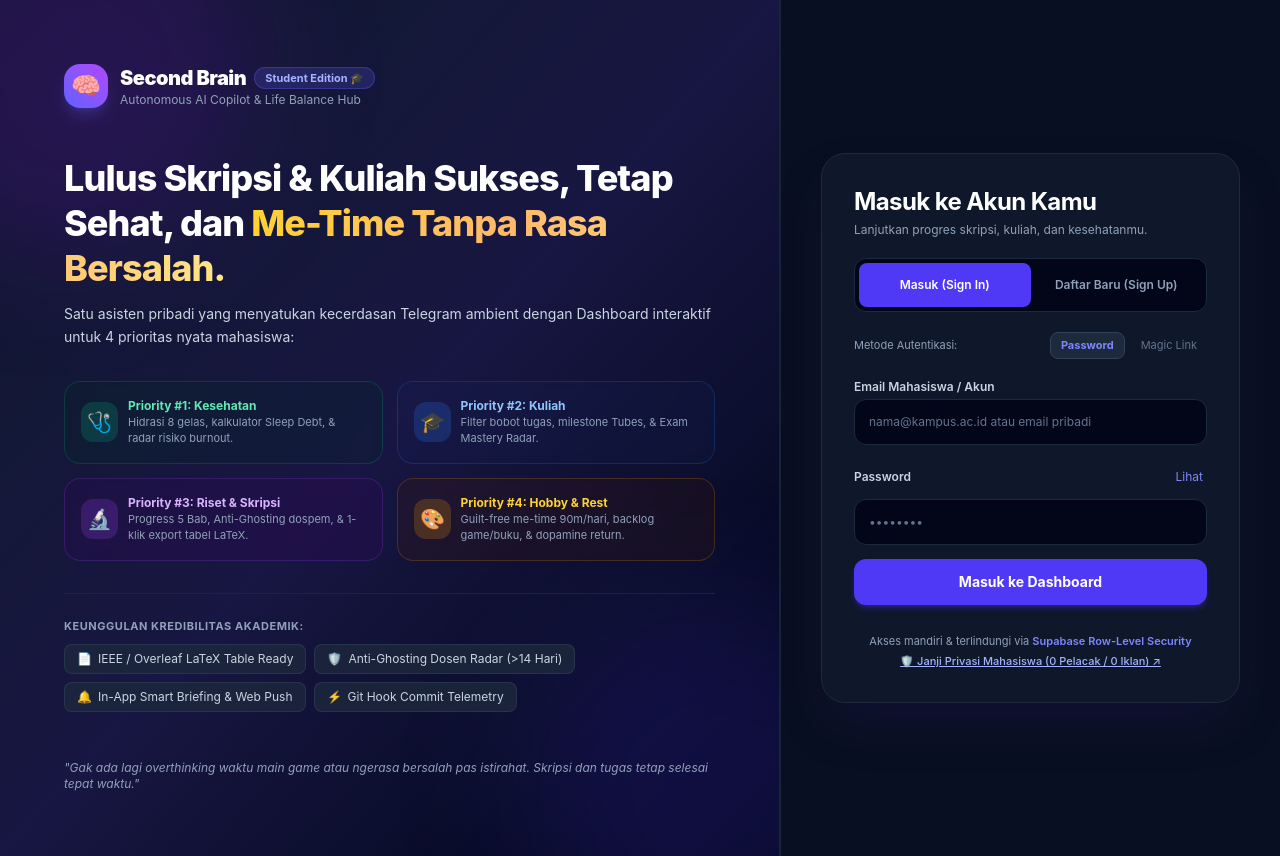
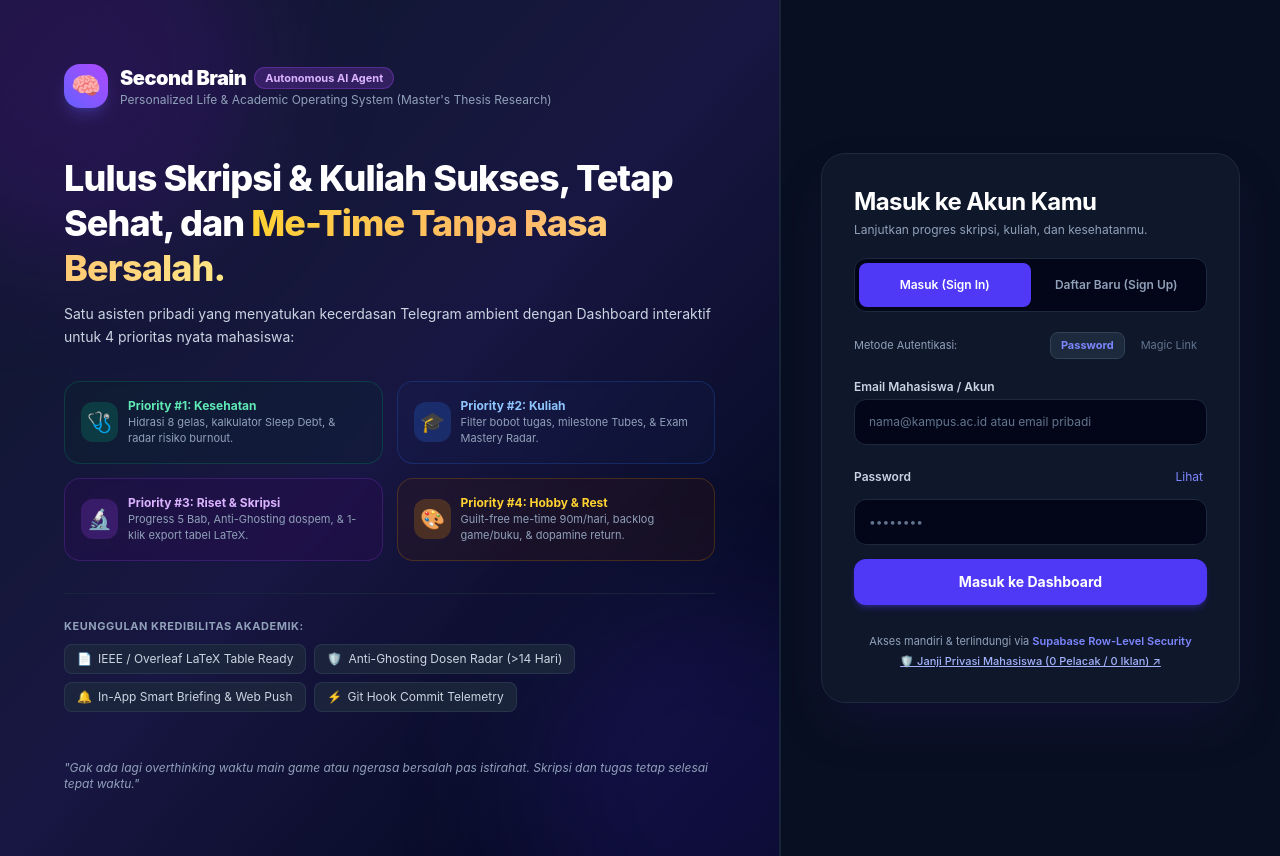
Before and after one commit to fransalwan/second-brain-agent, a Vue app in the folder apps/dashboard/: page /login in a window 1280 px wide. Built offline with nearby package versions, Linux system fonts and the light colour scheme; no server answers.

Commit message:
feat(branding): update app title, metadata, and OpenGraph thumbnail to Autonomous AI Productivity Agent

```diff
--- a/apps/dashboard/index.html
+++ b/apps/dashboard/index.html
@@ -7,11 +7,27 @@
     <link rel="manifest" href="/manifest.json" />
     <meta name="viewport" content="width=device-width, initial-scale=1.0, maximum-scale=1.0, user-scalable=no" />
     <meta name="theme-color" content="#4f46e5" />
-    <meta name="description" content="Second Brain (Student Edition) - Autonomous Life & Study Balance Hub untuk Mahasiswa" />
+    <meta name="description" content="Second Brain: Autonomous AI Productivity Agent - Personalized Life & Academic Operating System (Master's Thesis Research)" />
     <meta name="apple-mobile-web-app-capable" content="yes" />
     <meta name="apple-mobile-web-app-status-bar-style" content="black-translucent" />
-    <meta name="apple-mobile-web-app-title" content="SecondBrain" />
-    <title>Second Brain (Student Edition) 🎓</title>
+    <meta name="apple-mobile-web-app-title" content="Second Brain" />
+    <title>Second Brain: Autonomous AI Productivity Agent 🎓</title>
+
+    <!-- Open Graph / Facebook / LinkedIn / WhatsApp Thumbnail -->
+    <meta property="og:type" content="website" />
+    <meta property="og:url" content="https://second-brain-agent.netlify.app/" />
+    <meta property="og:title" content="Second Brain: Autonomous AI Productivity Agent 🎓" />
+    <meta property="og:description" content="Personalized Life & Academic Operating System (Master's Thesis Research) - Autonomous AI Agent with Hybrid RAG (pgvector), Concurrent Go Telemetry Engine, and Life-Study Balance Hub." />
+    <meta property="og:image" content="/og-image.png" />
+    <meta property="og:image:width" content="1200" />
+    <meta property="og:image:height" content="630" />
+
+    <!-- Twitter Summary Card -->
+    <meta name="twitter:card" content="summary_large_image" />
+    <meta name="twitter:url" content="https://second-brain-agent.netlify.app/" />
+    <meta name="twitter:title" content="Second Brain: Autonomous AI Productivity Agent 🎓" />
+    <meta name="twitter:description" content="Personalized Life & Academic Operating System (Master's Thesis Research) - Autonomous AI Agent with Hybrid RAG (pgvector) & Concurrent Go Worker." />
+    <meta name="twitter:image" content="/og-image.png" />
   </head>
   <body>
     <div id="app"></div>
--- a/apps/dashboard/src/components/PrivacyModal.vue
+++ b/apps/dashboard/src/components/PrivacyModal.vue
@@ -63,7 +63,7 @@ async function handleExportData() {
     } catch {}
 
     const backupPayload = {
-      app: 'Second Brain (Student Edition)',
+      app: 'Second Brain: Autonomous AI Productivity Agent',
       version: '2.2.0',
       exportedAt: new Date().toISOString(),
       account: {
--- a/apps/dashboard/src/views/HomeView.vue
+++ b/apps/dashboard/src/views/HomeView.vue
@@ -806,7 +806,7 @@ onMounted(() => {
           <div>
             <div class="flex items-center gap-2">
               <h1 class="text-base font-bold tracking-tight text-gray-900 sm:text-lg">Second Brain</h1>
-              <span class="rounded-full bg-gray-100 px-2 py-0.5 text-[11px] font-medium text-gray-600">Dashboard</span>
+              <span class="rounded-full bg-purple-100 border border-purple-200 px-2 py-0.5 text-[10px] font-bold text-purple-700">Autonomous AI Agent</span>
             </div>
             <p class="text-xs text-gray-500 flex items-center gap-1.5 mt-0.5">
               <span v-if="profile?.full_name" class="font-semibold text-gray-800">{{ profile.full_name }}</span>
--- a/apps/dashboard/src/views/LoginView.vue
+++ b/apps/dashboard/src/views/LoginView.vue
@@ -206,11 +206,11 @@ async function handleRegister() {
           <div>
             <div class="flex items-center gap-2">
               <span class="text-xl font-black tracking-tight text-white">Second Brain</span>
-              <span class="rounded-full bg-indigo-500/20 px-2.5 py-0.5 text-[11px] font-bold text-indigo-300 border border-indigo-500/30">
-                Student Edition 🎓
+              <span class="rounded-full bg-purple-500/20 px-2.5 py-0.5 text-[11px] font-bold text-purple-300 border border-purple-500/30">
+                Autonomous AI Agent
               </span>
             </div>
-            <p class="text-xs text-slate-400">Autonomous AI Copilot &amp; Life Balance Hub</p>
+            <p class="text-xs text-slate-400">Personalized Life &amp; Academic Operating System (Master's Thesis Research)</p>
           </div>
         </div>
 
@@ -312,11 +312,11 @@ async function handleRegister() {
           <div>
             <div class="flex items-center gap-1.5">
               <span class="text-base font-black tracking-tight text-white">Second Brain</span>
-              <span class="rounded-full bg-indigo-500/20 px-2 py-0.2 text-[10px] font-bold text-indigo-300 border border-indigo-500/30">
-                Student 🎓
+              <span class="rounded-full bg-purple-500/20 px-2 py-0.2 text-[10px] font-bold text-purple-300 border border-purple-500/30">
+                AI Agent
               </span>
             </div>
-            <p class="text-[11px] text-slate-400">Autonomous AI Copilot &amp; Life Balance Hub</p>
+            <p class="text-[11px] text-slate-400">Personalized Life &amp; Academic Operating System</p>
           </div>
         </div>
 
```
Also changed, not shown: apps/dashboard/public/manifest.json, apps/dashboard/public/og-image.png (added).
